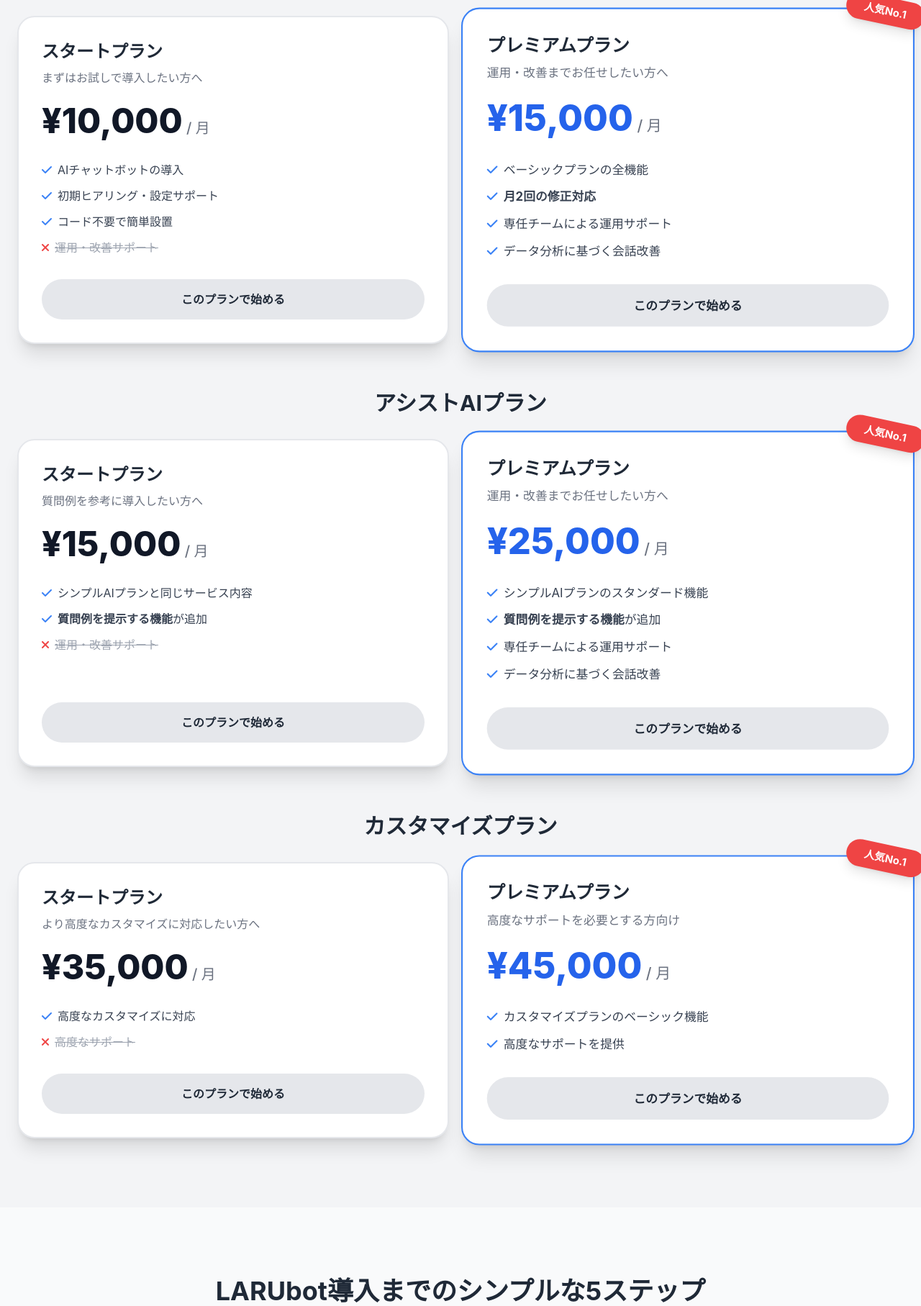
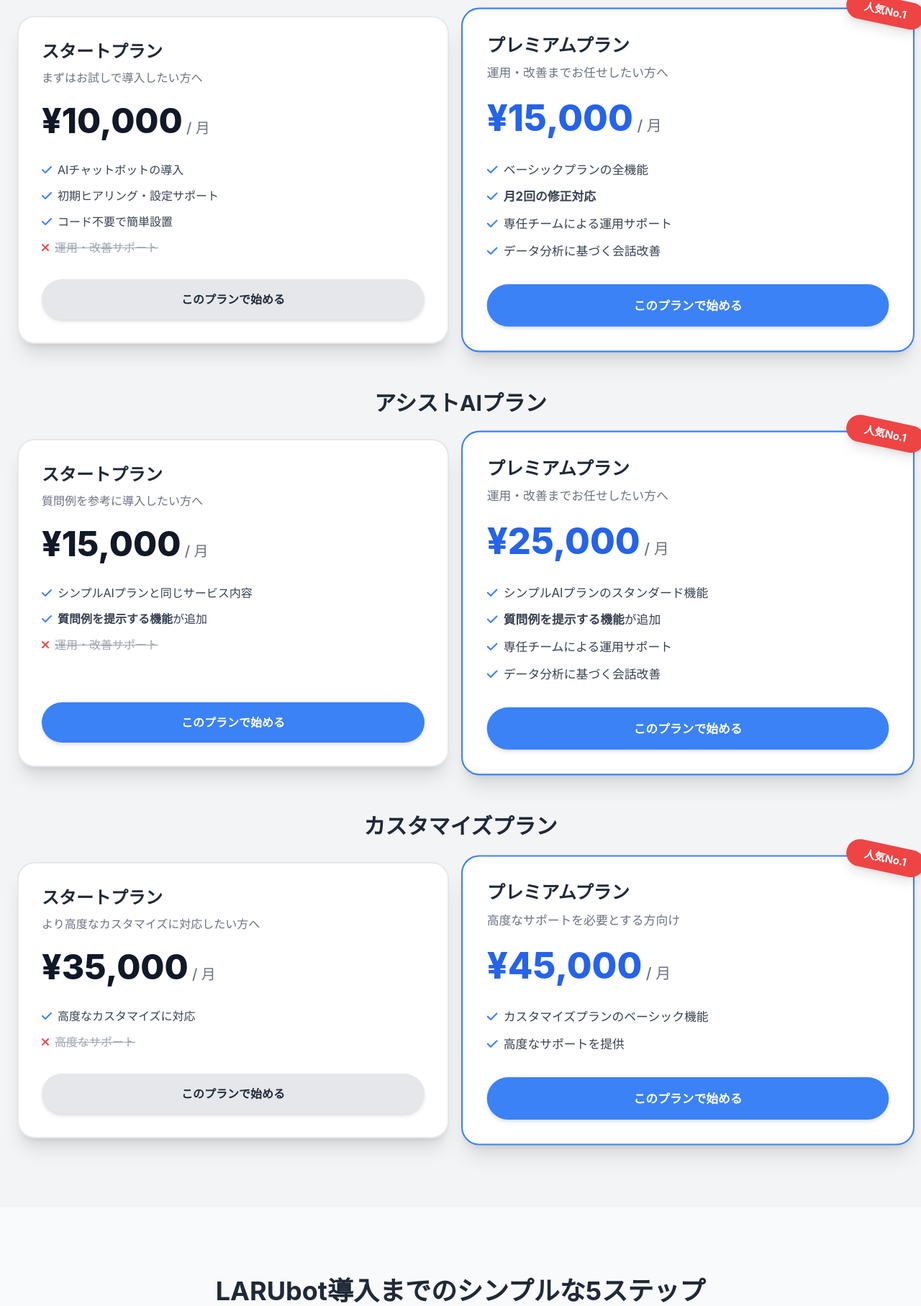
Before and after one commit to takumichatbot/LARUbot_homepage, a Flask app: page / in a window 1280 px wide. Shown: the part 2983-4798 px from the top of the page at 72% size. Run offline with Flask 3, Linux system fonts and the light colour scheme; some libraries are stand-ins or nearby versions.

Commit message:
fix: 料金プランボタンのデザインとクリック範囲を修正

```diff
--- a/templates/index.html
+++ b/templates/index.html
@@ -323,7 +323,7 @@
                     <li class="flex items-center space-x-2"><i class="fas fa-times text-red-500"></i><span class="text-gray-400 line-through">運用・改善サポート</span></li>
                 </ul>
             </div>
-            <a href="#contact-form" class="mt-auto block text-center bg-gray-200 text-gray-800 font-bold py-4 px-6 rounded-full hover:bg-gray-300 transition duration-300 no-select" oncontextmenu="return false;" onclick="selectPlanAndScroll('シンプルAIプラン - スタートプラン')">
+            <a href="#contact-form" class="mt-auto block text-center bg-gray-200 text-gray-800 font-bold py-4 px-6 rounded-full hover:bg-gray-300 transition duration-300 shadow-md no-select" oncontextmenu="return false;" onclick="selectPlanAndScroll('シンプルAIプラン - スタートプラン')">
                 このプランで始める
             </a>
         </div>
@@ -342,7 +342,7 @@
                     <li class="flex items-center space-x-2"><i class="fas fa-check text-blue-500"></i><span>データ分析に基づく会話改善</span></li>
                 </ul>
             </div>
-            <a href="#contact-form" class="mt-auto block text-center bg-gray-200 text-gray-800 font-bold py-4 px-6 rounded-full hover:bg-gray-300 transition duration-300 no-select" oncontextmenu="return false;" onclick="selectPlanAndScroll('シンプルAIプラン - プレミアムプラン')">
+            <a href="#contact-form" class="mt-auto block text-center bg-blue-500 text-white font-bold py-4 px-6 rounded-full hover:bg-blue-600 transition duration-300 shadow-md relative z-20 no-select" oncontextmenu="return false;" onclick="selectPlanAndScroll('シンプルAIプラン - プレミアムプラン')">
                 このプランで始める
             </a>
         </div>
@@ -365,7 +365,7 @@
                     <li class="flex items-center space-x-2"><i class="fas fa-times text-red-500"></i><span class="text-gray-400 line-through">運用・改善サポート</span></li>
                 </ul>
             </div>
-            <a href="#contact-form" class="mt-auto block text-center bg-gray-200 text-gray-800 font-bold py-4 px-6 rounded-full hover:bg-gray-300 transition duration-300 no-select" oncontextmenu="return false;" onclick="selectPlanAndScroll('アシストAIプラン - スタートプラン')">
+            <a href="#contact-form" class="mt-auto block text-center bg-blue-500 text-white font-bold py-4 px-6 rounded-full hover:bg-blue-600 transition duration-300 shadow-md no-select" oncontextmenu="return false;" onclick="selectPlanAndScroll('アシストAIプラン - スタートプラン')">
                 このプランで始める
             </a>
         </div>
@@ -384,7 +384,7 @@
                     <li class="flex items-center space-x-2"><i class="fas fa-check text-blue-500"></i><span>データ分析に基づく会話改善</span></li>
                 </ul>
             </div>
-            <a href="#contact-form" class="mt-auto block text-center bg-gray-200 text-gray-800 font-bold py-4 px-6 rounded-full hover:bg-gray-300 transition duration-300 no-select" oncontextmenu="return false;" onclick="selectPlanAndScroll('アシストAIプラン - プレミアムプラン')">
+            <a href="#contact-form" class="mt-auto block text-center bg-blue-500 text-white font-bold py-4 px-6 rounded-full hover:bg-blue-600 transition duration-300 shadow-md no-select" oncontextmenu="return false;" onclick="selectPlanAndScroll('アシストAIプラン - プレミアムプラン')">
                 このプランで始める
             </a>
         </div>
@@ -406,7 +406,7 @@
                     <li class="flex items-center space-x-2"><i class="fas fa-times text-red-500"></i><span class="text-gray-400 line-through">高度なサポート</span></li>
                 </ul>
             </div>
-            <a href="#contact-form" class="mt-auto block text-center bg-gray-200 text-gray-800 font-bold py-4 px-6 rounded-full hover:bg-gray-300 transition duration-300 no-select" oncontextmenu="return false;" onclick="selectPlanAndScroll('カスタマイズプラン - スタートプラン')">
+            <a href="#contact-form" class="mt-auto block text-center bg-gray-200 text-gray-800 font-bold py-4 px-6 rounded-full hover:bg-gray-300 transition duration-300 shadow-md no-select" oncontextmenu="return false;" onclick="selectPlanAndScroll('カスタマイズプラン - スタートプラン')">
                 このプランで始める
             </a>
         </div>
@@ -423,7 +423,7 @@
                     <li class="flex items-center space-x-2"><i class="fas fa-check text-blue-500"></i><span>高度なサポートを提供</span></li>
                 </ul>
             </div>
-            <a href="#contact-form" class="mt-auto block text-center bg-gray-200 text-gray-800 font-bold py-4 px-6 rounded-full hover:bg-gray-300 transition duration-300 no-select" oncontextmenu="return false;" onclick="selectPlanAndScroll('カスタマイズプラン - プレミアムプラン')">
+            <a href="#contact-form" class="mt-auto block text-center bg-blue-500 text-white font-bold py-4 px-6 rounded-full hover:bg-blue-600 transition duration-300 shadow-md no-select" oncontextmenu="return false;" onclick="selectPlanAndScroll('カスタマイズプラン - プレミアムプラン')">
                 このプランで始める
             </a>
         </div>
@@ -703,6 +703,5 @@
         }
     }
     </script>
-
 </body>
 </html>
```
